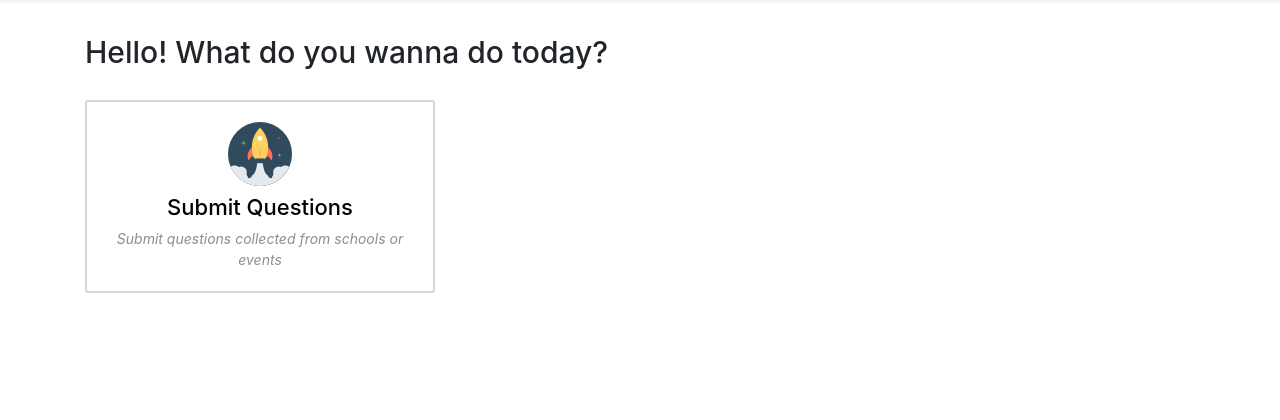
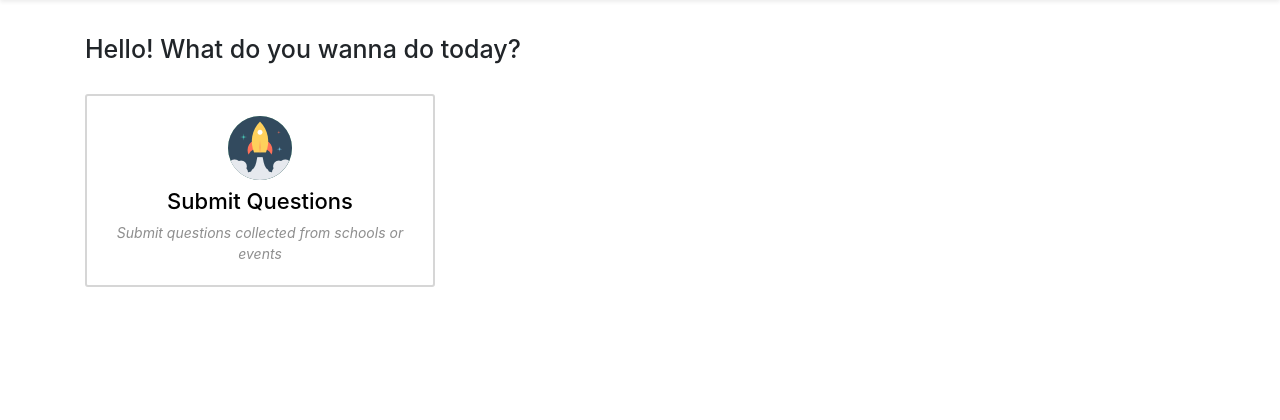
Before and after one commit to sawaliram/sawaliram, a Django app: page /dashboard/ in a window 1280 px wide. Shown: the part 56-476 px from the top of the page. Run offline with Django 3.2, Linux system fonts and the light colour scheme; some libraries are stand-ins or nearby versions.

Commit message:
Decreased the font-size of home header

```diff
--- a/dashboard/static/css/style.css
+++ b/dashboard/static/css/style.css
@@ -47,7 +47,7 @@ footer p {
 /* ----- Home styles ----- */
 
 h1.dashboard-home-greeting {
-    font-size: 30px;
+    font-size: 25px;
 }
 
 .tasks-list {
```
